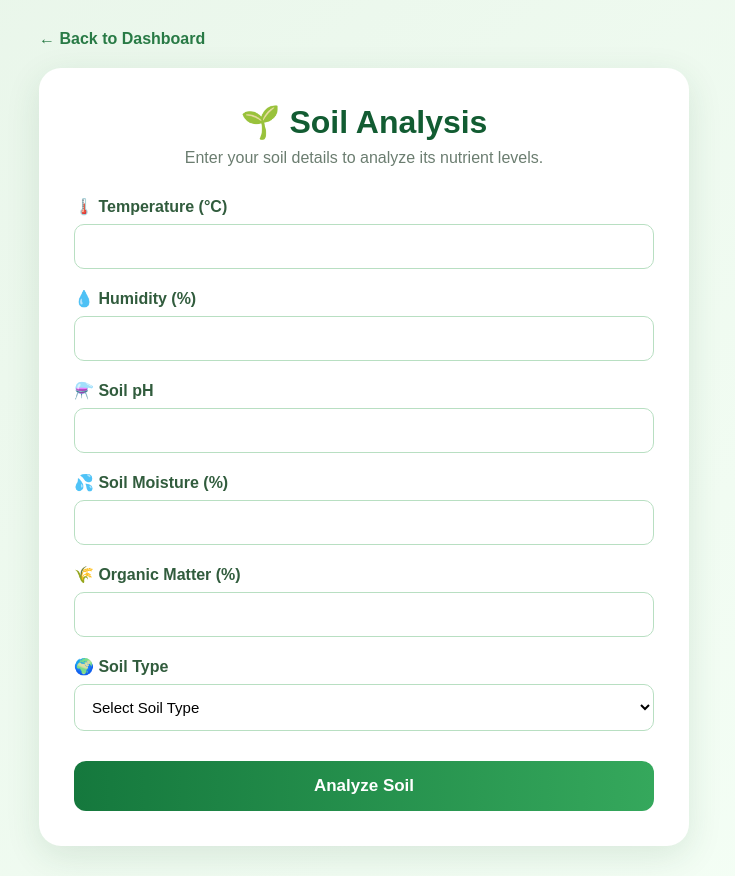
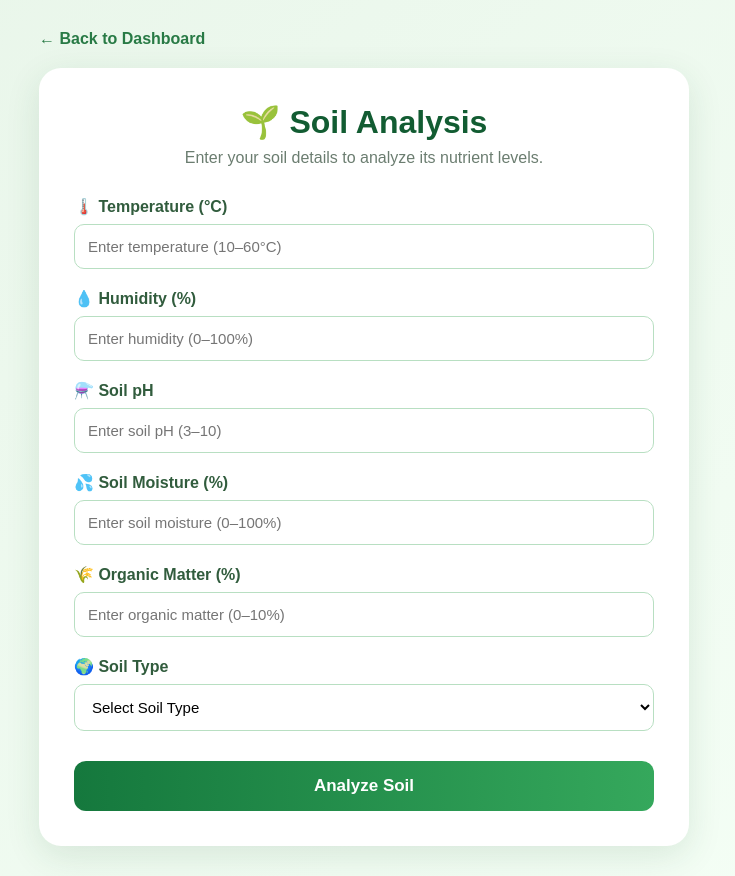
Before and after one commit to Shalini-K-Zaanu/SoilSense-AI, a Flask app: page /soil-input in a window 1280 px wide. Shown: the whole page, without its empty margins (276-1011 px from the left). Run offline with Flask 3, Linux system fonts and the light colour scheme; the visitor is signed in with stand-in values (Sample User, id 1); parts of the project's set-up code (start-up, migrations or seed data) failed here and were passed over; some libraries are stand-ins or nearby versions.

Commit message:
Add soil input validation limits

```diff
--- a/templates/soil_input.html
+++ b/templates/soil_input.html
@@ -208,8 +208,11 @@
 
                 <input
                     type="number"
-                    step="any"
+                    step="0.1"
+                    min="10"
+                    max="60"
                     name="temperature"
+                    placeholder="Enter temperature (10–60°C)"
                     required
                 >
 
@@ -226,8 +229,11 @@
 
                 <input
                     type="number"
-                    step="any"
+                    step="0.1"
+                    min="0"
+                    max="100"
                     name="humidity"
+                    placeholder="Enter humidity (0–100%)"
                     required
                 >
 
@@ -244,8 +250,11 @@
 
                 <input
                     type="number"
-                    step="any"
+                    step="0.1"
+                    min="3"
+                    max="10"
                     name="ph"
+                    placeholder="Enter soil pH (3–10)"
                     required
                 >
 
@@ -262,8 +271,11 @@
 
                 <input
                     type="number"
-                    step="any"
+                    step="0.1"
+                    min="0"
+                    max="100"
                     name="soil_moisture"
+                    placeholder="Enter soil moisture (0–100%)"
                     required
                 >
 
@@ -280,8 +292,11 @@
 
                 <input
                     type="number"
-                    step="any"
+                    step="0.1"
+                    min="0"
+                    max="10"
                     name="organic_matter"
+                    placeholder="Enter organic matter (0–10%)"
                     required
                 >
 
@@ -298,21 +313,35 @@
 
                 <select name="soil_type" required>
 
-                    <option value="">Select Soil Type</option>
+                    <option value="">
+                        Select Soil Type
+                    </option>
 
-                    <option value="1">Alluvial</option>
+                    <option value="1">
+                        Alluvial
+                    </option>
 
-                    <option value="2">Black</option>
+                    <option value="2">
+                        Black
+                    </option>
 
-                    <option value="3">Clay</option>
+                    <option value="3">
+                        Clay
+                    </option>
 
-                    <option value="1">Loamy</option>
+                    <option value="1">
+                        Loamy
+                    </option>
 
-                    <option value="2">Red</option>
+                    <option value="2">
+                        Red
+                    </option>
 
-                    <option value="3">Sandy</option>
+                    <option value="3">
+                        Sandy
+                    </option>
 
-            </select>
+                </select>
 
             </div>
 
```
